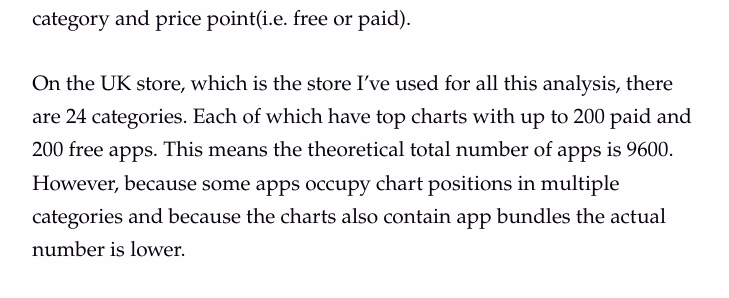
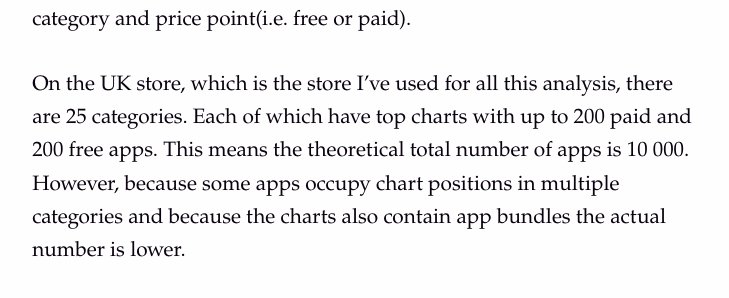
Before and after one commit to k0nserv/hugotunius.se, a Jekyll site: the page built from _posts/2021-01-03-an-analysis-of-privacy-on-the-app-store.md, in a window 1280 px wide and 900 px high, scrolled down 1431 px. Shown: the part 185-483 px from the top of the window, without its empty margins (275-1004 px from the left). Built offline with Jekyll 4.4.1, drawn with Linux system fonts in a browser that asks for light colours.

Commit message:
[App Store Privacy] Correct category count

```diff
--- a/_posts/2021-01-03-an-analysis-of-privacy-on-the-app-store.md
+++ b/_posts/2021-01-03-an-analysis-of-privacy-on-the-app-store.md
@@ -23,7 +23,7 @@ Apple makes the privacy labelling data available for each app on the App Store v
 
 This only gets me the privacy data for a single app, but I want to analyse popular apps. A good source of popular apps are the charts the App Store provides on a per app category basis. An example of this is "Top Free" apps in "Education". These listings contain up to 200 apps per category and price point(i.e. free or paid).
 
-On the UK store, which is the store I've used for all this analysis, there are 24 categories. Each of which have top charts with up to 200 paid and 200 free apps. This means the theoretical total number of apps is 9600. However, because some apps occupy chart positions in multiple categories and because the charts also contain app bundles the actual number is lower.
+On the UK store, which is the store I've used for all this analysis, there are 25 categories. Each of which have top charts with up to 200 paid and 200 free apps. This means the theoretical total number of apps is 10 000. However, because some apps occupy chart positions in multiple categories and because the charts also contain app bundles the actual number is lower.
 
 The full list of categories is:
 
```
